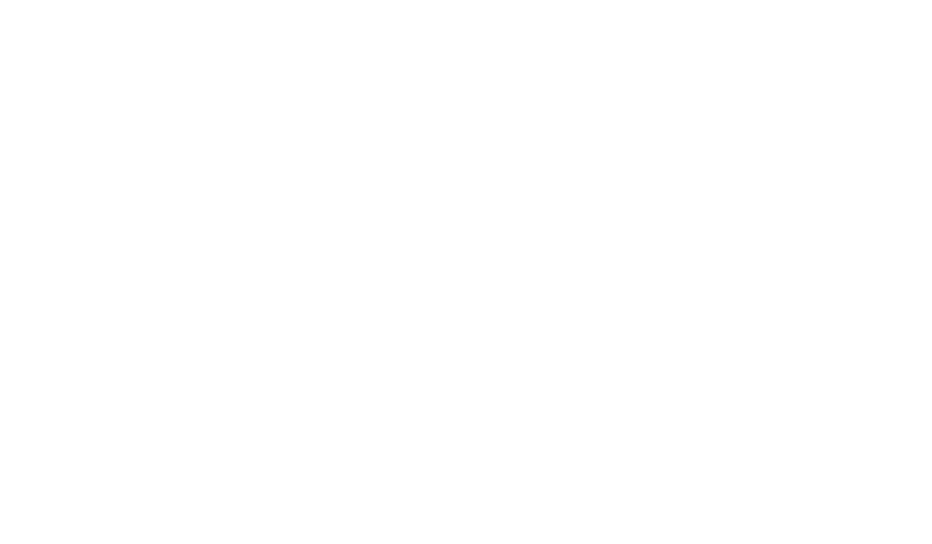
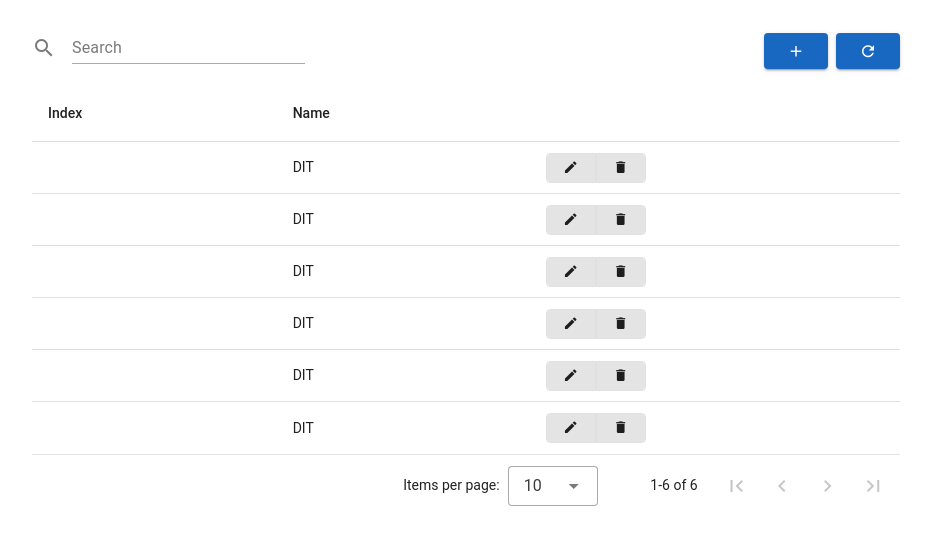
Before and after one commit to cheezy96/pims_copycat, a Vue app: page /department in a window 1280 px wide. Before the commit this address had no page. Shown: the top 544 px of the page, without its empty margins (174-1106 px from the left). Built offline with nearby package versions, Linux system fonts and the light colour scheme.

Commit message:
department component

```diff
--- /dev/null
+++ b/src/components/pims/department/DepartmentComp.vue
@@ -0,0 +1,53 @@
+<template>
+  <v-app>
+    <v-container style="max-width: 900px">
+      <v-row align="center" justify="center">
+        <v-col md="4" cols="12">
+          <v-text-field
+            v-model="search"
+            prepend-icon="mdi-magnify"
+            label="Search"
+            variant="underlined"
+          ></v-text-field>
+        </v-col>
+
+        <v-col align="right" cols="12" md="8">
+          <v-btn color="primary" class="mr-2">
+            <v-icon>mdi-plus</v-icon>
+          </v-btn>
+          <v-btn color="primary">
+            <v-icon>mdi-refresh</v-icon>
+          </v-btn>
+        </v-col>
+      </v-row>
+
+      <DepartmentTable
+        :search="search"
+        :headers="headers"
+        :items="departments"
+        items-per-page="10"
+      />
+    </v-container>
+  </v-app>
+</template>
+
+<script setup>
+import { ref } from "vue";
+import DepartmentTable from "./DepartmentTable.vue";
+
+let search = ref("");
+let headers = ref([
+  { title: "Index", align: "start", sortable: true },
+  { title: "Name", align: "start", sortable: true },
+  { title: "", align: "start" },
+]);
+
+let departments = ref([
+  { title: "DIT" },
+  { title: "DIT" },
+  { title: "DIT" },
+  { title: "DIT" },
+  { title: "DIT" },
+  { title: "DIT" },
+]);
+</script>
--- /dev/null
+++ b/src/components/pims/department/DepartmentTable.vue
@@ -0,0 +1,20 @@
+<template>
+  <v-data-table>
+    <template v-slot:item="{ item }">
+      <tr>
+        <td></td>
+        <td>{{ item.title }}</td>
+        <td>
+          <v-btn-toggle style="height: 30px">
+            <v-btn size="small" variant="tonal" class="border"
+              ><v-icon>mdi-pencil</v-icon></v-btn
+            >
+            <v-btn size="small" variant="tonal" class="border"
+              ><v-icon>mdi-delete</v-icon></v-btn
+            >
+          </v-btn-toggle>
+        </td>
+      </tr>
+    </template>
+  </v-data-table>
+</template>
--- a/src/pages/index.vue
+++ b/src/pages/index.vue
@@ -27,7 +27,9 @@
             <SupplierComp />
           </v-tabs-window-item>
 
-          <v-tabs-window-item value="four"> Three </v-tabs-window-item>
+          <v-tabs-window-item value="four">
+            <DepartmentComp />
+          </v-tabs-window-item>
 
           <v-tabs-window-item value="five">
             <SettingsComp />
@@ -44,6 +46,7 @@
 import SettingsComp from "../components/pims/setting/SettingsComp.vue";
 import SupplierComp from "../components/pims/supplier/SupplierComp.vue";
 import { ref } from "vue";
+import DepartmentComp from "@/components/pims/department/DepartmentComp.vue";
 
 let tab = ref(null);
 </script>
--- a/src/router/index.js
+++ b/src/router/index.js
@@ -8,6 +8,7 @@
 import { createRouter, createWebHistory } from "vue-router";
 import index from "@/pages/index.vue";
 import requestPage from "@/components/pims/request/RequestComp.vue";
+import DepartmentComp from "@/components/pims/department/DepartmentComp.vue";
 // import { setupLayouts } from 'virtual:generated-layouts'
 // import { routes } from 'vue-router/auto-routes'
 
@@ -23,6 +24,11 @@
       path: "/request",
       name: "Request Page",
       component: requestPage,
+    },
+    {
+      path: "/department",
+      name: "Departmemt Page",
+      component: DepartmentComp,
     },
   ],
 });
```
